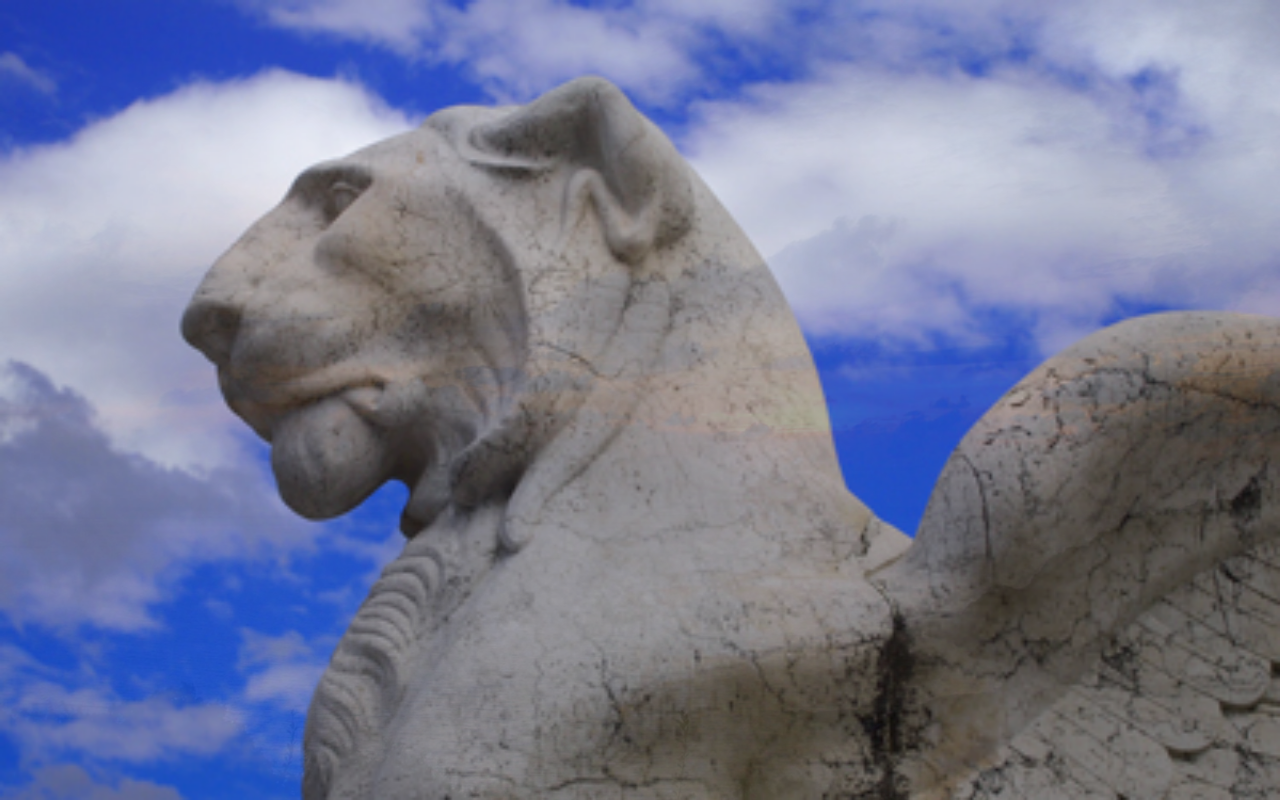
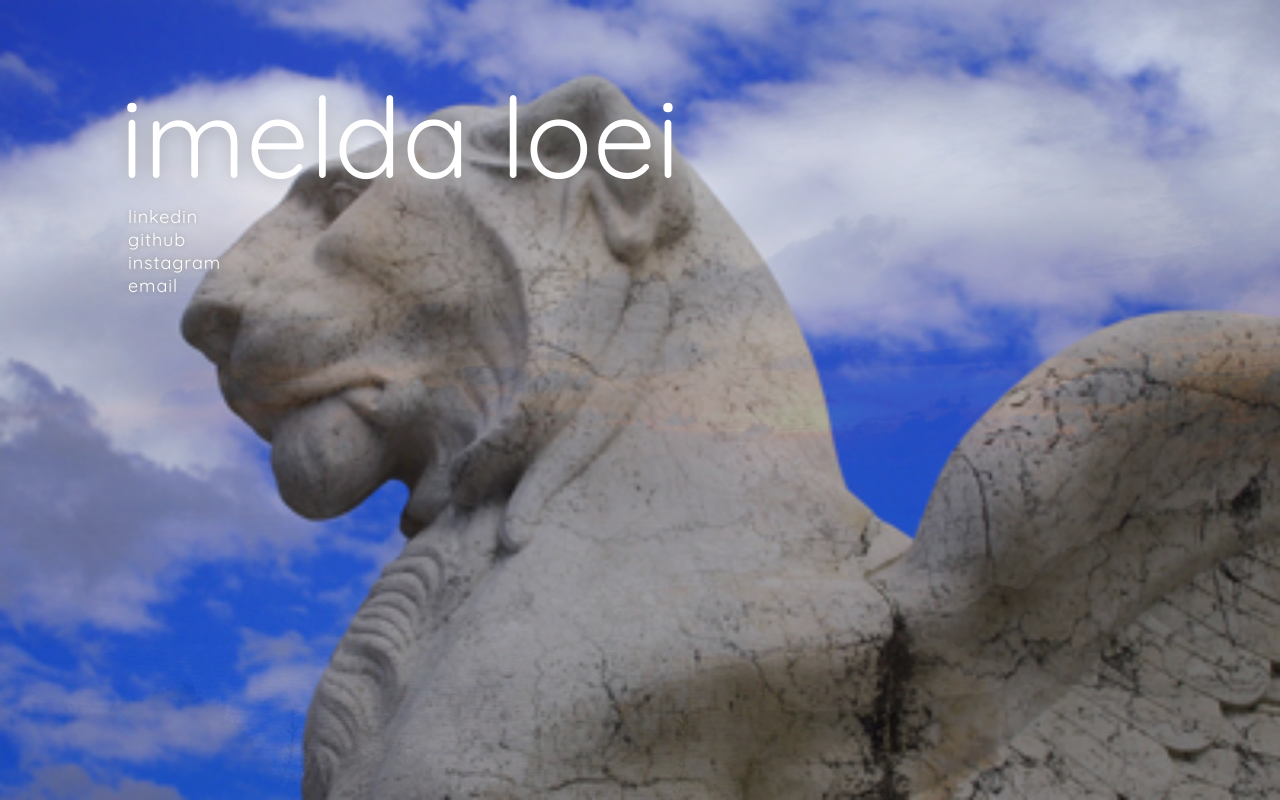
Before and after one commit to imeldaloei/backdrop-slideshow, a plain HTML site: page index.html in a window 1280 px wide. Drawn offline with nearby package versions, Linux system fonts and the light colour scheme; a web font is replaced by a local one.

Commit message:
add copy to homepage

```diff
--- a/css/global.css
+++ b/css/global.css
@@ -1,6 +1,6 @@
 @CHARSET "UTF-8";
 
-@import url('https://fonts.googleapis.com/css?family=Quintessential');
+@import url('https://fonts.googleapis.com/css?family=Quicksand');
 
 /* http://meyerweb.com/eric/tools/css/reset/
    v2.0 | 20110126
@@ -53,11 +53,12 @@ table {
 
 body {
     background-color: #000;
-    font-family: Helvetica, sans-serif;
+    font-family: Quicksand, sans-serif;
     color: #FFF;
     font-size: 12px;
     background-repeat: no-repeat;
     background-size: cover;
+    text-transform: lowercase;
 }
 
 .background-image {
@@ -79,8 +80,41 @@ body {
 	display: block;
 }
 
+.text-container {
+	z-index: 1000;
+	color: #fff;
+    position: absolute;
+    top: 10%;
+    left: 10%;
+    text-shadow: 0 0 20px #999;
+}
+
 h1 {
-	font-family: Quintessential;
-	font-size: 20rem;
-    text-shadow: 10px 8px #9a9695;
+	font-size: 7rem;
+	margin-left: -8px;
 }
+
+h2 {
+	font-size: 2em;
+	margin-top: 2vh;
+}
+
+ul {
+	margin-top: 2vh;
+}
+
+li {
+	margin-top: 5px;
+}
+
+a, a:active, a:visited, a:hover, a:focus {
+	font-size: 1.5em;
+	color: #fff;
+	text-shadow: 0 0 5px #999;
+	text-decoration: none;
+	letter-spacing: .9px;
+}
+
+a:hover {
+	text-decoration: underline;
+}
--- a/index.html
+++ b/index.html
@@ -2,14 +2,22 @@
 <html>
 <head>
 	<meta charset="UTF-8">
-	<title>Imelda Loei</title>
+	<title>Imelda Loei : Technical Program Manager, UX Designer, Front-end Developer in Seattle, WA</title>
 	<link rel="stylesheet" type="text/css" href="css/global.css">
 	<script src="//code.jquery.com/jquery-latest.min.js"></script>
 	<script src="scripts/global.js"></script>
 </head>
 
 <body>
-	<!-- <h1>Hello!</h1> -->
+	<div class="text-container">
+		<h1>Imelda Loei</h1>
+		<ul>
+			<li><a target="_blank" href="https://www.linkedin.com/in/imeldaloei">LinkedIn</a></li>
+			<li><a target="_blank" href="https://www.github.com/imeldaloei ">Github</a></li>
+			<li><a target="_blank" href="https://www.instagram.com/lookinontheupside">Instagram</a></li>
+			<li><a target="_blank" href="mailto:imeldaloei@gmail.com">Email</a></li>
+		</ul>
+	</div>
 </body>
 
 </html>
```
